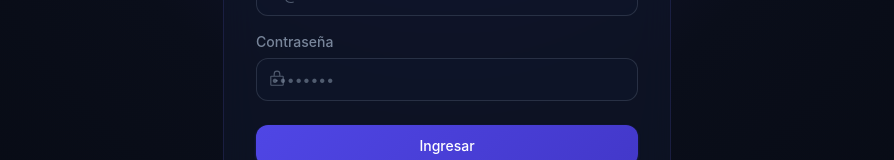
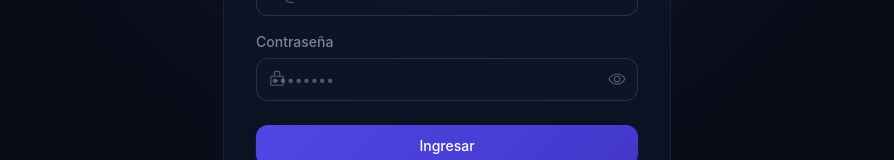
Before and after one commit to DigitalJustOne/knowledgebot-saas, a Next.js app: page /login in a window 1280 px wide. Shown: the part 432-592 px from the top of the page, without its empty margins (193-1087 px from the left). Built offline with nearby package versions, Linux system fonts and the light colour scheme.

Commit message:
feat: add show/hide password toggle to login and signup pages

```diff
--- a/app/(auth)/login/page.tsx
+++ b/app/(auth)/login/page.tsx
@@ -3,11 +3,12 @@
 import { useState } from 'react';
 import { loginAction } from '@/lib/auth/actions';
 import Link from 'next/link';
-import { WhatsappLogo, EnvelopeSimple, Lock, SpinnerGap } from '@phosphor-icons/react';
+import { WhatsappLogo, EnvelopeSimple, Lock, SpinnerGap, Eye, EyeSlash } from '@phosphor-icons/react';
 
 export default function LoginPage() {
   const [error, setError] = useState<string | null>(null);
   const [loading, setLoading] = useState(false);
+  const [showPassword, setShowPassword] = useState(false);
 
   async function handleSubmit(formData: FormData) {
     setLoading(true);
@@ -66,12 +67,20 @@
                 <Lock size={18} className="absolute left-3 top-1/2 -translate-y-1/2" style={{ color: 'rgba(148, 163, 184, 0.5)' }} />
                 <input
                   name="password"
-                  type="password"
+                  type={showPassword ? 'text' : 'password'}
                   required
-                  className="input pl-10"
+                  className="input pl-10 pr-10"
                   placeholder="••••••••"
                   minLength={6}
                 />
+                <button
+                  type="button"
+                  onClick={() => setShowPassword(!showPassword)}
+                  className="absolute right-3 top-1/2 -translate-y-1/2 hover:text-white transition-colors"
+                  style={{ color: 'rgba(148, 163, 184, 0.5)' }}
+                >
+                  {showPassword ? <EyeSlash size={18} /> : <Eye size={18} />}
+                </button>
               </div>
             </div>
 
--- a/app/(auth)/signup/page.tsx
+++ b/app/(auth)/signup/page.tsx
@@ -3,11 +3,12 @@
 import { useState } from 'react';
 import { signupAction } from '@/lib/auth/actions';
 import Link from 'next/link';
-import { WhatsappLogo, EnvelopeSimple, Lock, Buildings, SpinnerGap } from '@phosphor-icons/react';
+import { WhatsappLogo, EnvelopeSimple, Lock, Buildings, SpinnerGap, Eye, EyeSlash } from '@phosphor-icons/react';
 
 export default function SignupPage() {
   const [error, setError] = useState<string | null>(null);
   const [loading, setLoading] = useState(false);
+  const [showPassword, setShowPassword] = useState(false);
 
   async function handleSubmit(formData: FormData) {
     setLoading(true);
@@ -82,12 +83,20 @@
                 <Lock size={18} className="absolute left-3 top-1/2 -translate-y-1/2" style={{ color: 'rgba(148, 163, 184, 0.5)' }} />
                 <input
                   name="password"
-                  type="password"
+                  type={showPassword ? 'text' : 'password'}
                   required
-                  className="input pl-10"
+                  className="input pl-10 pr-10"
                   placeholder="Mínimo 6 caracteres"
                   minLength={6}
                 />
+                <button
+                  type="button"
+                  onClick={() => setShowPassword(!showPassword)}
+                  className="absolute right-3 top-1/2 -translate-y-1/2 hover:text-white transition-colors"
+                  style={{ color: 'rgba(148, 163, 184, 0.5)' }}
+                >
+                  {showPassword ? <EyeSlash size={18} /> : <Eye size={18} />}
+                </button>
               </div>
             </div>
 
```
